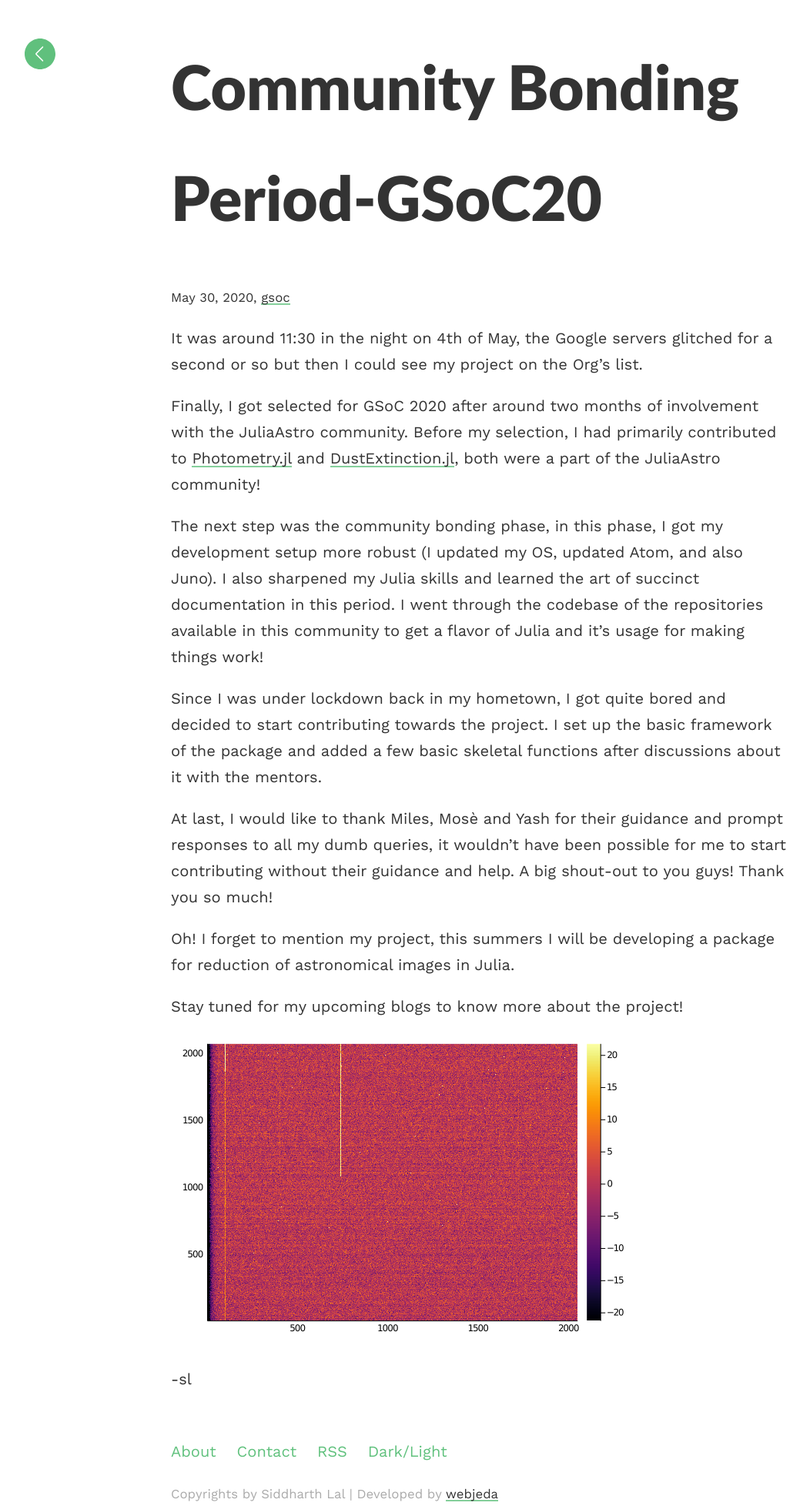
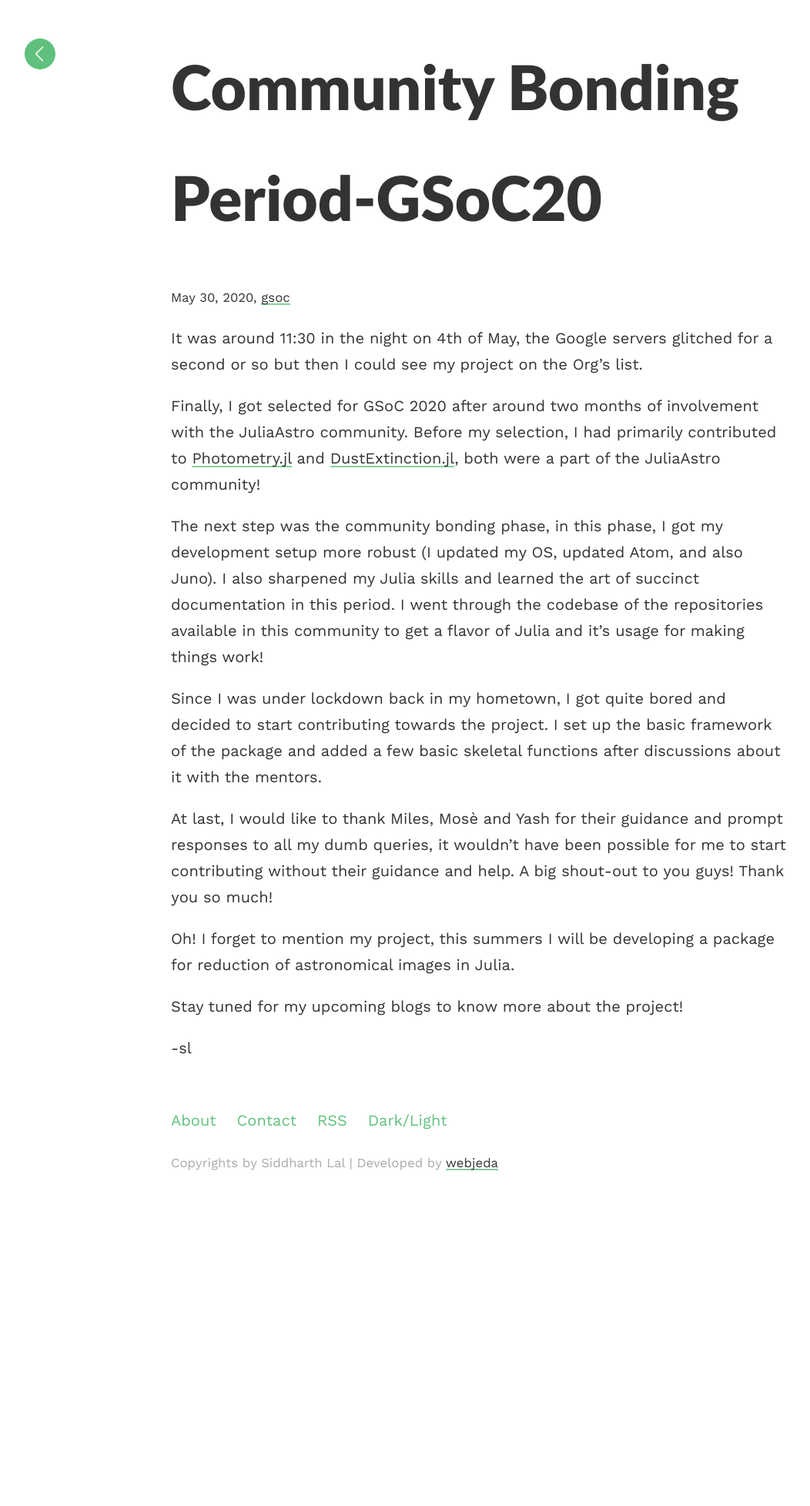
Before and after one commit to siddharthlal25/blog, a Jekyll site: the page built from _posts/2020-05-30-gsoc-blog-1.md, in a window 1280 px wide. Shown: the whole page at 77% size, without its empty margins (18-1070 px from the left). Built offline with Jekyll 4.4.1, drawn with Linux system fonts in a browser that asks for light colours; after the commit the page ends 1526 px from its top, so only the background shows below that.

Commit message:
remove test image

```diff
--- a/_posts/2020-05-30-gsoc-blog-1.md
+++ b/_posts/2020-05-30-gsoc-blog-1.md
@@ -19,6 +19,4 @@ Oh! I forget to mention my project, this summers I will be developing a package
 
 Stay tuned for my upcoming blogs to know more about the project!
 
-![Test Image1](https://raw.githubusercontent.com/siddharthlal25/blog/master/_images/bias/master.png?token=AIINXIJSPFLWEIGL5ONVNYS7KSXSQ)
-
 -sl
```
